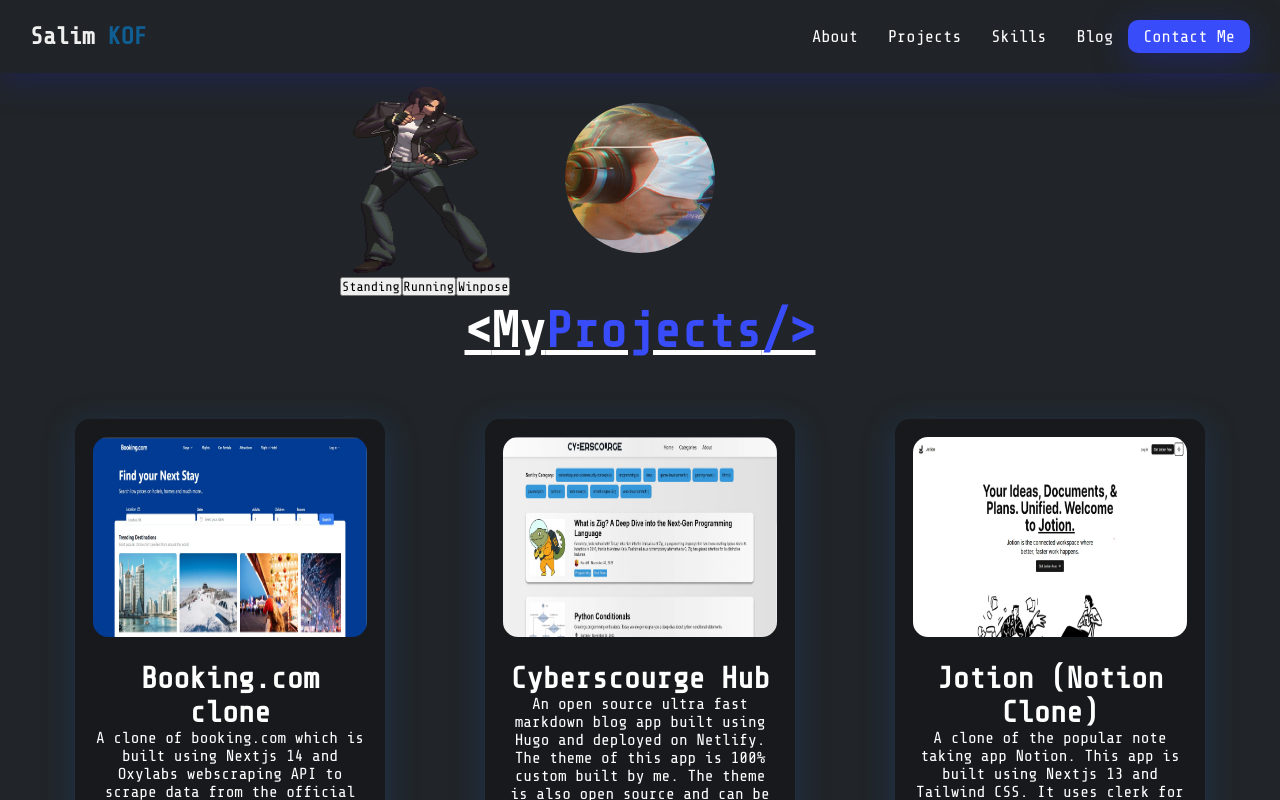
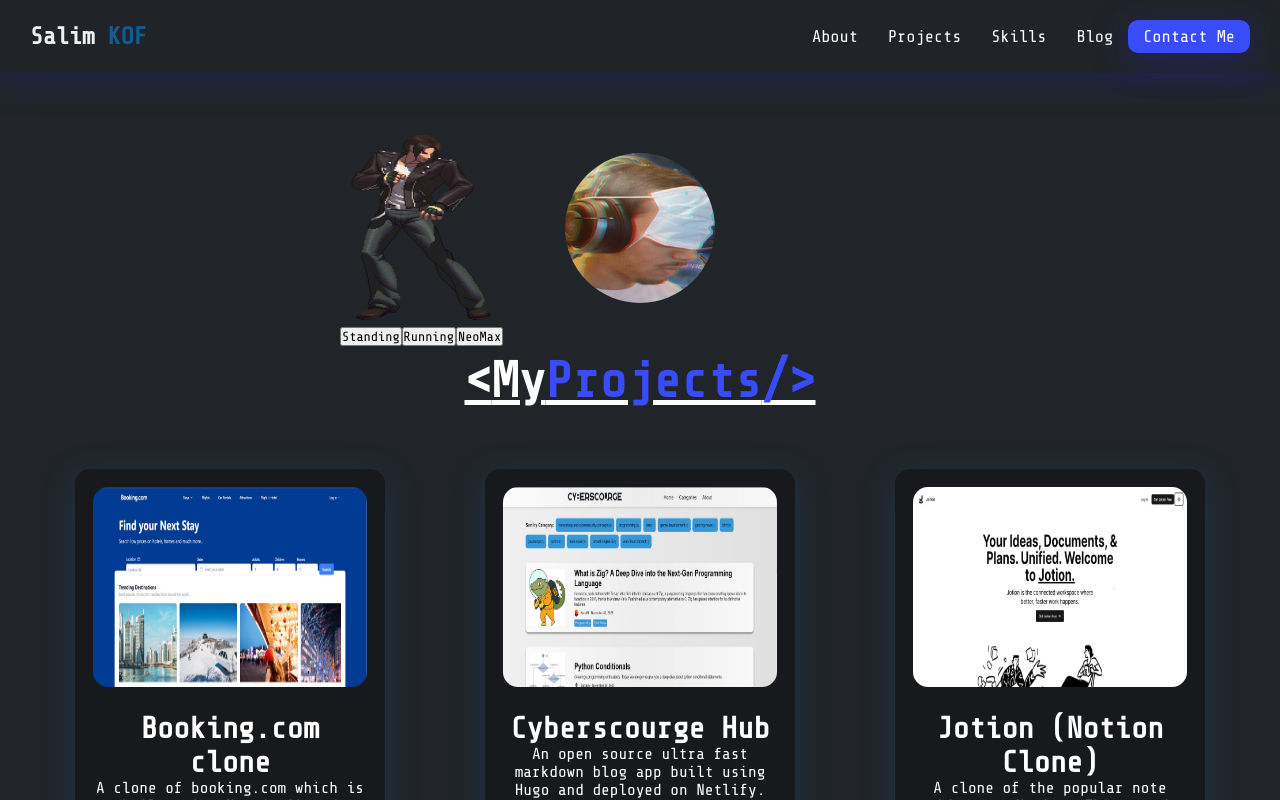
Before and after one commit to SalimOfShadow/portfolio, a React (Vite) app: page / in a window 1280 px wide. Shown: the top 800 px of the page. Built offline with nearby package versions, Linux system fonts and the light colour scheme; a web font is replaced by a local one.

Commit message:
add neomax animation

```diff
--- a/index.html
+++ b/index.html
@@ -4,7 +4,7 @@
     <meta charset="UTF-8" />
 
     <meta name="viewport" content="width=device-width, initial-scale=1.0" />
-    <title>Randil Tharusha | Aspiring Fullstack Developer</title>
+    <title>Salim Of Shadow</title>
   </head>
   <body>
     <div id="root"></div>
--- a/src/App.css
+++ b/src/App.css
@@ -30,7 +30,7 @@
   justify-content: center;
   align-items: center;
   width: 200px;
-  margin: auto
+  margin: auto;
 }
 @media (max-width: 1440px) {
   .glowing-txt {
--- a/src/App.tsx
+++ b/src/App.tsx
@@ -27,7 +27,6 @@
     useWindowDimensions();
   const [characterState, setCharacterState] =
     useState<CharacterState>('running');
-
   const [characterPresent, setCharacterPresent] = useState<boolean>(false);
 
   useEffect(() => {
@@ -60,7 +59,7 @@
 
   useEffect(() => {
     console.log('Updated characterState:', characterState); // Logs the updated state
-  }, [characterState]); // This hook will run when characterState changes
+  }, [characterState]);
 
   return (
     <>
@@ -68,8 +67,12 @@
         firstName={information.userData.firstName}
         lastName={information.userData.lastName}
       />
-      <div style={{ display: 'flex', position: 'relative' }}>
-        {characterPresent && characterState === 'running' ? (
+
+      {characterPresent && ( // Conditionally render the character if characterPresent is true
+        <div
+          style={{ display: 'flex', position: 'relative', marginTop: '50px' }}
+        >
+          {characterState === 'running' ? (
             <motion.div
               initial={{ x: 0 }}
               animate={{ x: pageDimensions.width / 2 - 300 }}
@@ -78,11 +81,14 @@
                 if (characterState === 'running') {
                   console.log(characterState);
                   console.log('Animation ended, passing standing');
-                setCharacterState('standing');
+                  setCharacterState('neomax');
                 }
               }}
             >
-            <CharacterKyo state={characterState} setState={setCharacterState} />
+              <CharacterKyo
+                state={characterState}
+                setState={setCharacterState}
+              />
             </motion.div>
           ) : (
             <div
@@ -92,16 +98,19 @@
                 left: `${pageDimensions.width / 2 - 300}px`, // Set to final position when standing
               }}
             >
-            <CharacterKyo state={characterState} setState={setCharacterState} />
+              <CharacterKyo
+                state={characterState}
+                setState={setCharacterState}
+              />
             </div>
           )}
-
+        </div>
+      )}
       <Hero
         img={profilePicture}
         description={information.userData.description}
         title={information.userData.title}
       />
-      </div>
 
       <div className="hr"></div>
 
@@ -127,6 +136,7 @@
           ))}
         </motion.div>
       </section>
+
       <section id="skills">
         <Heading firstWord="Skills" secondWord="&Tools" />
         <motion.div
@@ -143,6 +153,7 @@
           ))}
         </motion.div>
       </section>
+
       <section id="blog">
         <Heading firstWord="My" secondWord="Blog" />
         <div className="posts">
@@ -160,6 +171,7 @@
           View More Posts
         </a>
       </section>
+
       <section id="contact">
         <Heading firstWord="Contact" secondWord="Me" />
         <ContactForm />
--- a/src/components/animations/kyo/Kyo.tsx
+++ b/src/components/animations/kyo/Kyo.tsx
@@ -3,12 +3,11 @@
 import { useCharacter } from '../../../contexts/CharacterContext'; // Importing the custom hook
 import runningGif from '../../../assets/characters-gif/kyo-running.gif';
 import standingGif from '../../../assets/characters-gif/kyo-winpose.gif';
-import winposeGif from '../../../assets/characters-gif/kyo-winpose.gif';
+import neomaxGif from '../../../assets/characters-gif/kyo-neomax.gif';
 import './kyo.css';
 import { motion } from 'framer-motion';
 
 export const CharacterKyo = ({ state, setState }) => {
-
   // Function to determine the correct GIF based on the state
   const getGif = () => {
     switch (state) {
@@ -16,8 +15,8 @@
         return runningGif;
       case 'standing':
         return standingGif;
-      case 'winpose':
-        return winposeGif;
+      case 'neomax':
+        return neomaxGif;
       default:
         return standingGif; // Fallback to standing GIF
     }
@@ -25,7 +24,6 @@
 
   // Log whenever the characterState changes
   useEffect(() => {
-
     console.log('Updated characterState:', state); // Logs the updated state
   }, [state]); // This will run when characterState changes
 
@@ -37,7 +35,7 @@
       <div>
         <button onClick={() => setState('standing')}>Standing</button>
         <button onClick={() => setState('running')}>Running</button>
-        <button onClick={() => setState('winpose')}>Winpose</button>
+        <button onClick={() => setState('neomax')}>NeoMax</button>
       </div>
     </div>
   );
```
Also changed, not shown: src/assets/characters-gif/kyo-neomax.gif (added). Lines whose indentation alone changed are shown as unchanged.
